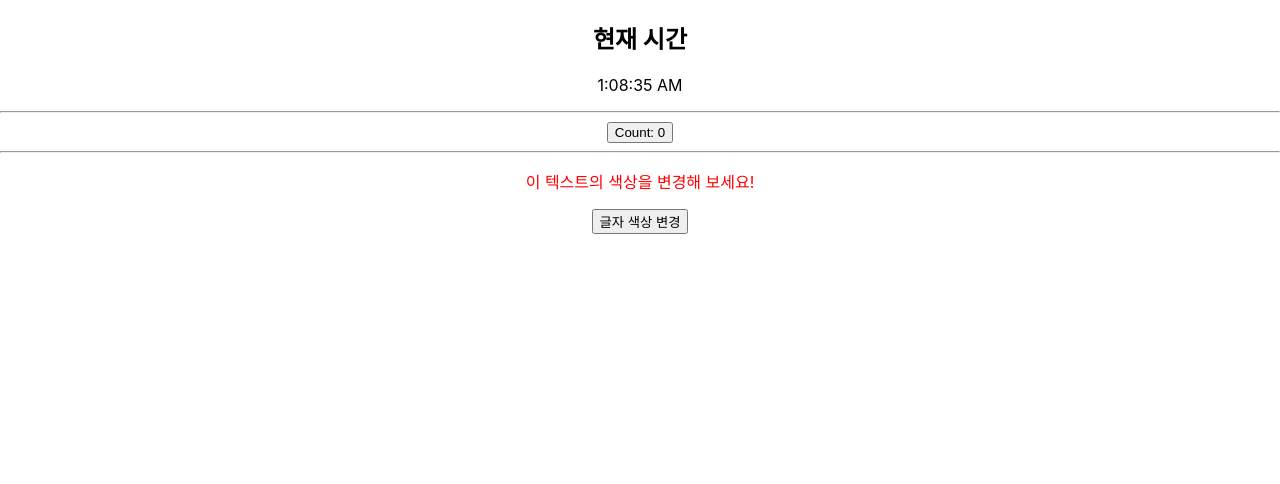
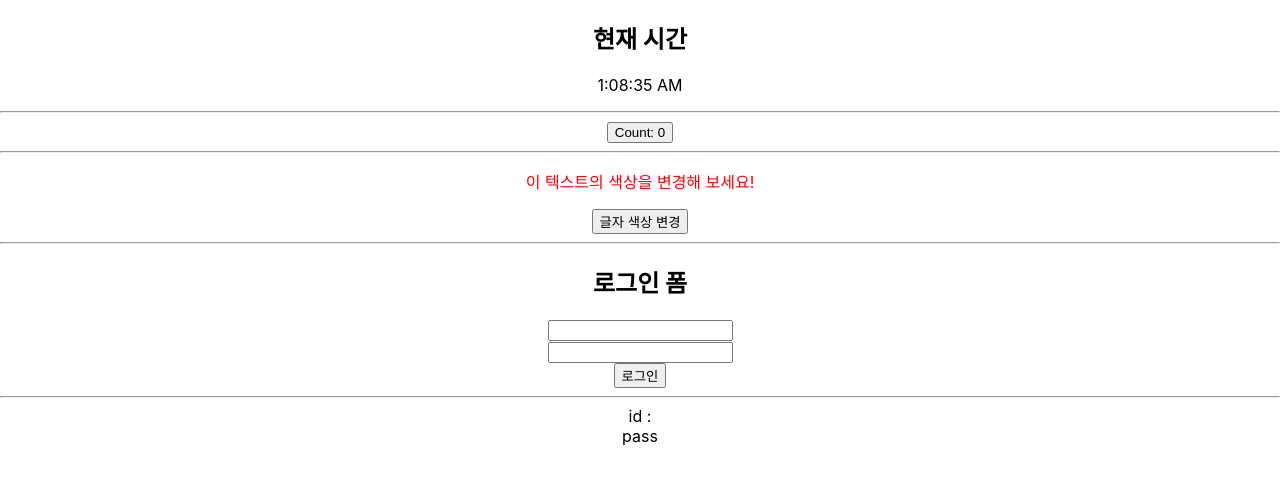
Before and after one commit to nam2626/KH_2025_04_REACT, a React (Create React App) app in the folder event-state/: page / in a window 1280 px wide. Shown: the top 484 px of the page. Built offline with nearby package versions, Linux system fonts and the light colour scheme.

Commit message:
상태값 관리 추가.

```diff
--- a/event-state/src/App.js
+++ b/event-state/src/App.js
@@ -3,6 +3,7 @@ import './App.css';
 import TimeView from './components/TimeView';
 import CountButton from './components/CountButton';
 import ColorToggle from './components/ColorToggle';
+import LoginForm from './components/LoginForm';
 
 function App() {
   return (
@@ -12,6 +13,8 @@ function App() {
       <CountButton/>
       <hr/>
       <ColorToggle/>
+      <hr/>
+      <LoginForm/>
     </div>
   );
 }
--- a/event-state/src/components/ColorToggle.jsx
+++ b/event-state/src/components/ColorToggle.jsx
@@ -3,7 +3,7 @@ import { useState } from 'react';
 export default () => {
   const [toggle, setToggle] = useState(true);
   const toggleFunction = () => setToggle(!toggle);
-
+  console.log("ColorToggle 렌더링");
   return (
     <div>
       <p style={{ color: toggle ? 'red' : 'blue' }}>
--- /dev/null
+++ b/event-state/src/components/LoginForm.jsx
@@ -0,0 +1,29 @@
+import { useState } from 'react';
+
+export default function LoginForm() {
+  const [id, setId] = useState('');
+  const [pass, setPass] = useState('');
+
+  const changeId = (e) => setId(e.target.value);
+  console.log("login 폼 렌더링");
+
+  const changePass = (e) => {
+    //pre는 현재 상태값
+    setPass((pre) => {
+        console.log("바뀌기 전값 : ",pre,"바뀐 값: ",e.target.value);
+        return e.target.value;//바뀔값
+    });
+  }
+  return (
+    <>
+      <h2>로그인 폼</h2>
+      <input type="text" id="id" onKeyUp={changeId} /> <br />
+      <input type="password" id="passwd" onChange={changePass}/>
+      <br />
+      <button>로그인</button>
+      <hr />
+      id : {id}<br/>
+      pass {pass}
+    </>
+  );
+}
```
